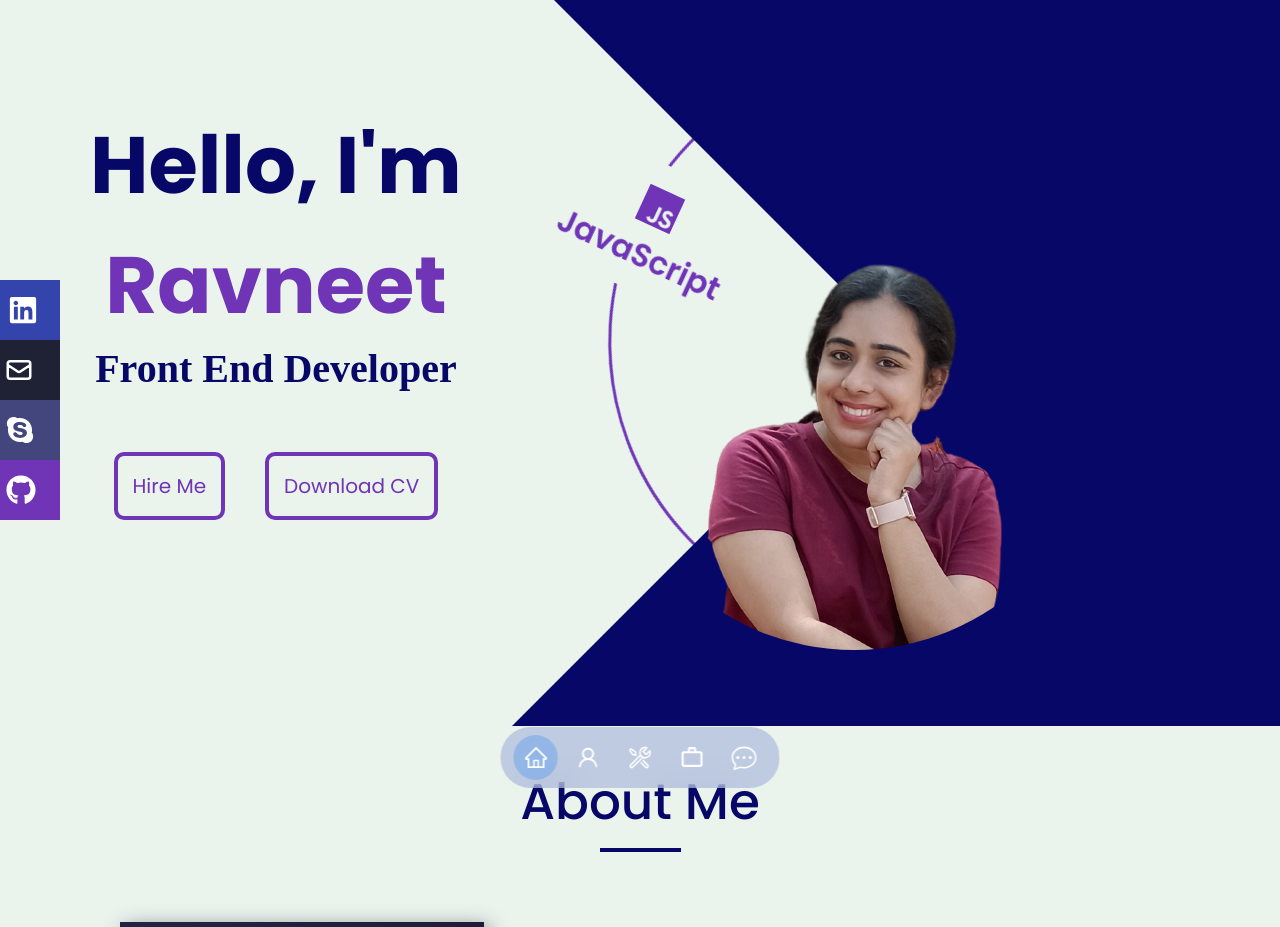
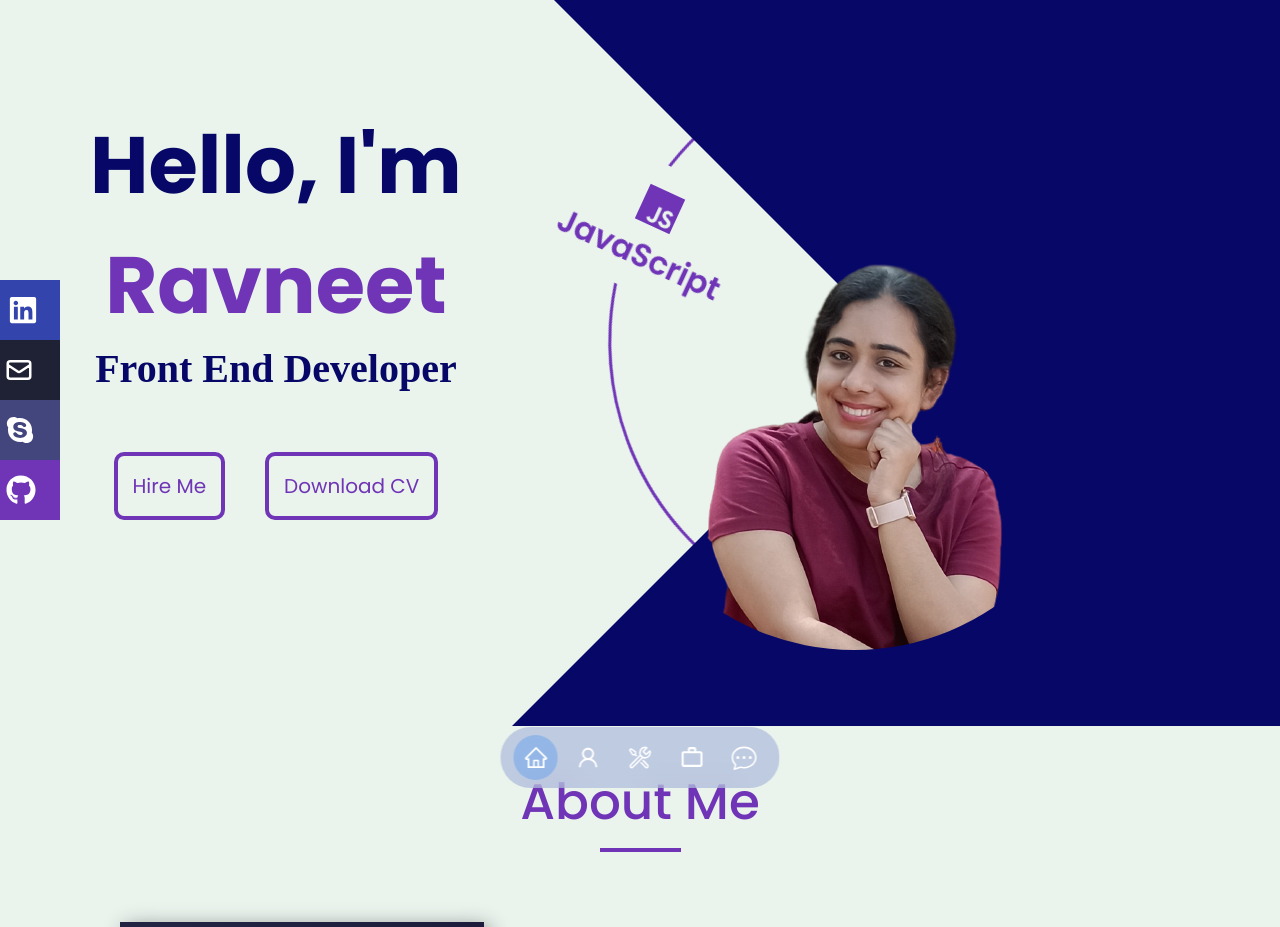
Before and after one commit to Ravneet2711/My-Portfolio, a React (Create React App) app: page / in a window 1280 px wide. Shown: the top 927 px of the page. Built offline with nearby package versions, Linux system fonts and the light colour scheme.

Commit message:
Portfolio

```diff
--- a/src/index.css
+++ b/src/index.css
@@ -72,7 +72,7 @@ a {
 h2 {
   text-align: center;
   font-size: 5rem;
-  color: var(--color-form);
+  color: var(--color-highlight);
   /* color: #fff; */
   font-family: "Poppins";
   font-weight: 500;
@@ -80,7 +80,7 @@ h2 {
   padding-top: 4rem;
 }
 h2:after {
-  border-top: 4px solid var(--color-form);
+  border-top: 4px solid var(--color-highlight);
   display: block;
   width: 81px;
   content: "";
```
